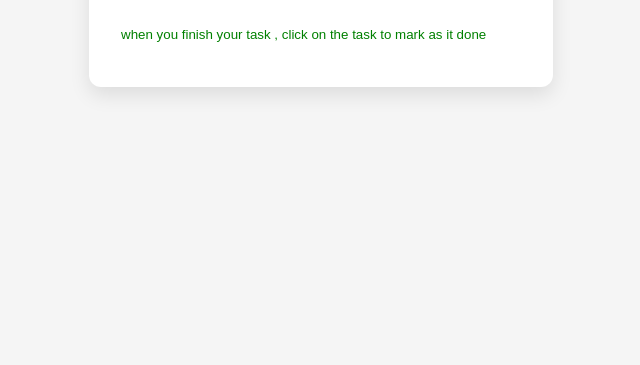
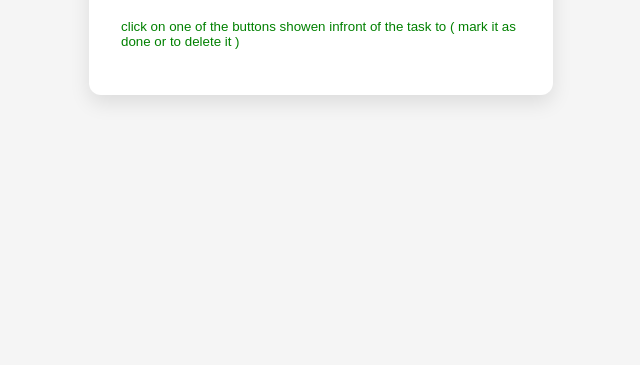
Before and after one commit to AhmadELhalabi/Task_Management, a plain HTML site: page index.html in a window 1280 px wide. Shown: the part 435-800 px from the top of the page, without its empty margins (319-959 px from the left). Drawn offline with Linux system fonts and the light colour scheme.

Commit message:
modify the text

```diff
--- a/index.html
+++ b/index.html
@@ -12,7 +12,7 @@
       <input class="task-input" type="text" placeholder="Enter a task" />
       <button class="add-btn">Add Task</button>
     </div>
-    <p class = small > when you finish your task , click on the task to mark as it done </p>
+    <p class = small > click on one of the buttons showen infront of the task to ( mark it as done or to delete it ) </p>
     <ul class="task-list"></ul>
   </div>
      <!-- JavaScript files -->
```
